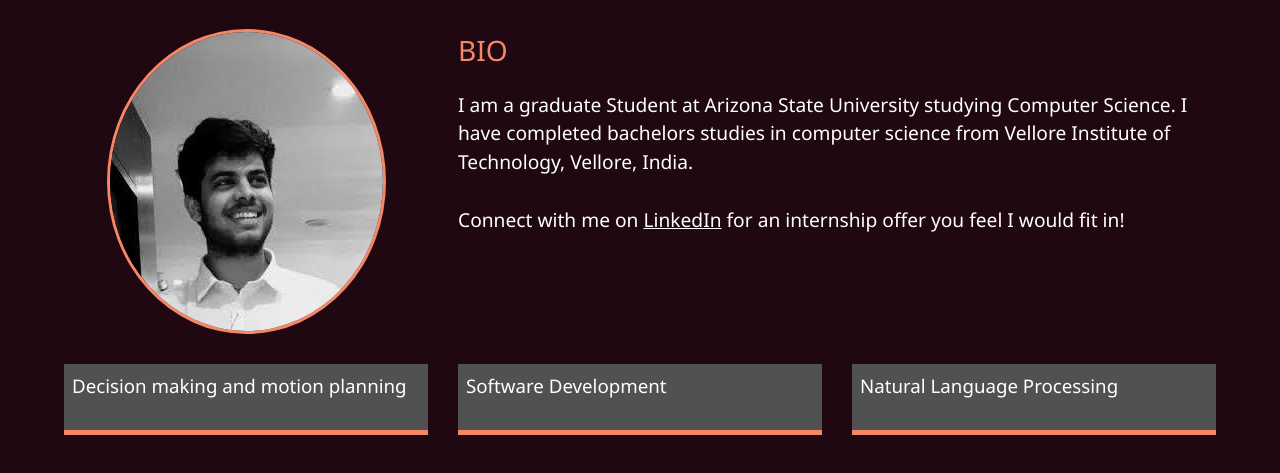
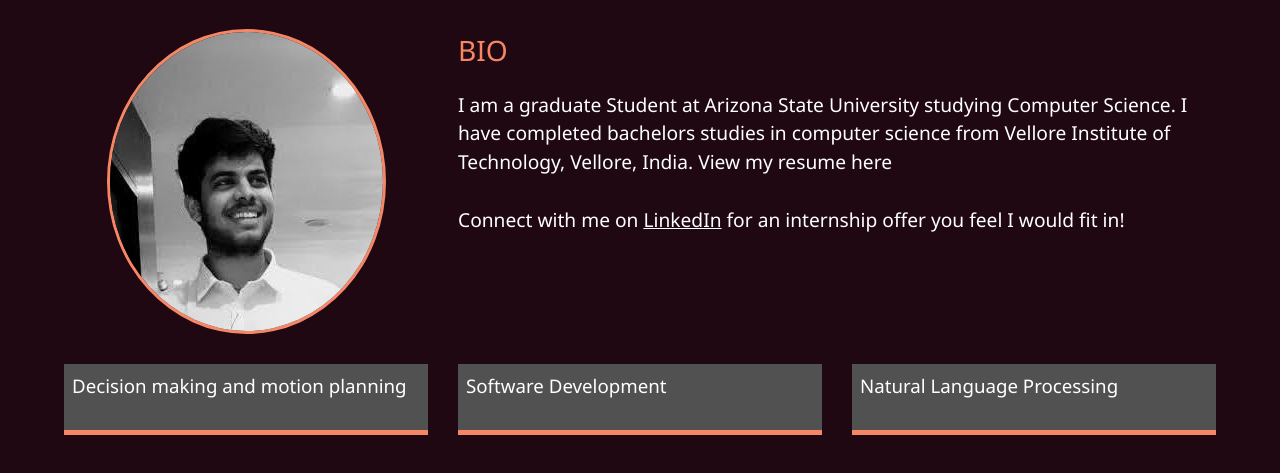
Before and after one commit to saurabh1mohite/saurabh1mohite.github.io, a website: page Dist/about.html in a window 1280 px wide. Shown: the part 253-726 px from the top of the page. Drawn offline with Linux system fonts and the light colour scheme.

Commit message:
Update about.html

```diff
--- a/Dist/about.html
+++ b/Dist/about.html
@@ -64,6 +64,7 @@
                 <p style="font-size: 1.2rem">
                     I am a graduate Student at Arizona State University studying Computer Science. I have completed bachelors studies in computer science from
                     Vellore Institute of Technology, Vellore, India.
+                    View my resume <a href="saurabh1mohite.github.io/Dist/pdfs/Software Resume.pdf"> here </a>
 <br><br>Connect with me on <span onclick="window.open('https://www.linkedin.com/in/saurabh-mohite-60a41216a/', '_blank');" style="text-decoration: underline">LinkedIn</span> for an internship offer you feel I would fit in!</p>
             </div>
 
```
